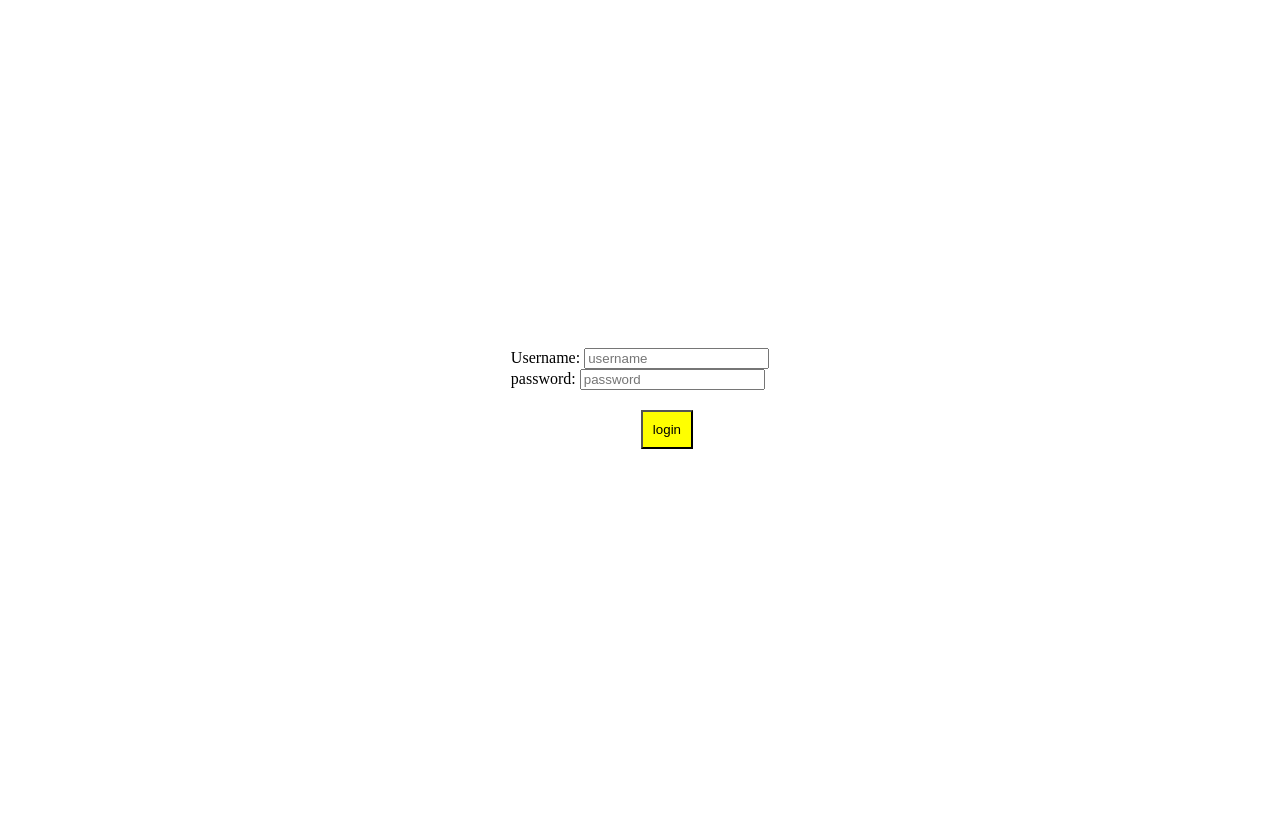
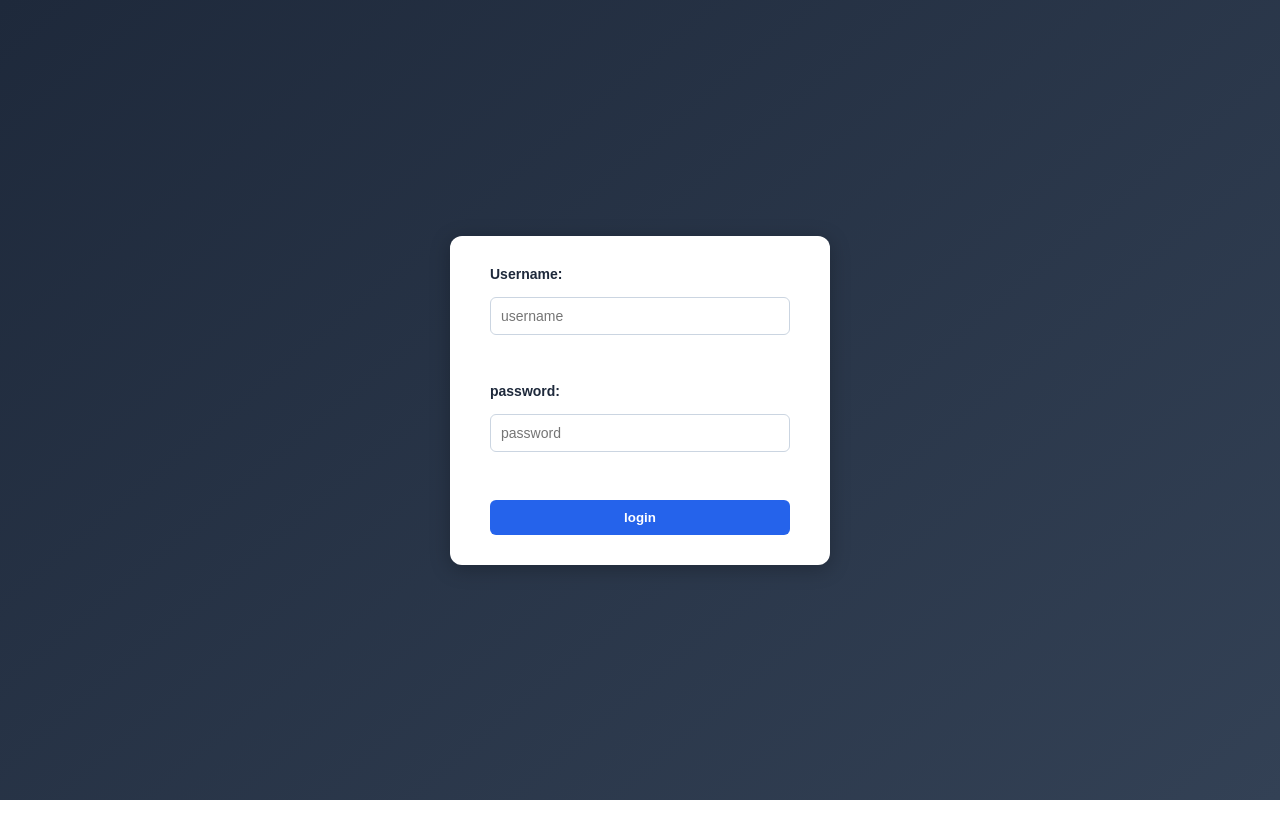
Before and after one commit to saidxp/graphql, a plain HTML site: page static/index.html in a window 1280 px wide. Drawn offline with Linux system fonts and the light colour scheme.

Commit message:
grapheql

```diff
--- /dev/null
+++ b/static/buildheader.js
@@ -0,0 +1,21 @@
+export function buildheader(name, lat, lev) {
+        const link = document.createElement("link");
+    link.rel = "stylesheet";
+    link.href = "css/style.css";
+    document.head.appendChild(link);
+    let out = document.createElement("button")
+    out.id = "logout"
+    out.className = "out"
+    out.innerText = "logout"
+    let header = document.getElementById("header")
+    header.appendChild(out)
+    let userName = document.getElementById('name')
+    userName.innerHTML = ""
+    let lastName = document.getElementById('lastname')
+    lastName.innerHTML = ""
+    let level = document.getElementById('level')
+    level.innerHTML = ""
+    userName.innerText = `${name}`
+    lastName.innerText = `${lat}`
+    level.innerText = `Level : ${lev}`
+}
--- /dev/null
+++ b/static/css/login.css
@@ -0,0 +1,60 @@
+/* Reset default margin/padding */
+html, body {
+  margin: 0;
+  padding: 0;
+  height: 100%;
+}
+.login_container {
+  display: flex;
+  justify-content: center;
+  align-items: center;
+  height: 100vh;
+
+  background: linear-gradient(140deg, #1e293b, #334155);
+  font-family: Arial, sans-serif;
+}
+
+.login_container #formlogin {
+  display: flex;
+  flex-direction: column;
+  gap: 15px;
+  background: #ffffff;
+  padding: 30px 40px;
+  border-radius: 12px;
+  box-shadow: 0px 4px 20px rgba(0, 0, 0, 0.25);
+  width: 300px;
+}
+
+.login_container label {
+  font-size: 14px;
+  font-weight: 600;
+  color: #1e293b;
+}
+
+.login_container input {
+  padding: 10px;
+  border: 1px solid #cbd5e1;
+  border-radius: 6px;
+  font-size: 14px;
+}
+
+.login_container input:focus {
+  border-color: #2563eb;
+  outline: none;
+  box-shadow: 0 0 0 2px rgba(37, 99, 235, 0.2);
+}
+
+.login_container button {
+  padding: 10px;
+  background: #2563eb;
+  border: none;
+  border-radius: 6px;
+  color: white;
+  font-weight: bold;
+  cursor: pointer;
+  transition: background 0.2s ease;
+}
+
+.login_container button:hover {
+  background: #1d4ed8;
+}
--- /dev/null
+++ b/static/css/style.css
@@ -0,0 +1,50 @@
+html, body {
+  margin: 0;
+  padding: 0;
+  height: 100%;
+}
+#header {
+  display: flex;
+  justify-content: space-between; /* space between user info and logout */
+  align-items: center;
+  padding: 10px 20px;
+  background: #1e293b; /* dark slate */
+  color: #ffffff;
+  font-family: Arial, sans-serif;
+  border-bottom: 2px solid #334155;
+}
+
+#header .user-info {
+  display: flex;
+  flex-direction: column; /* stack name, last name, and level vertically */
+  gap: 4px;
+}
+
+#header .user-info div {
+  font-size: 14px;
+}
+
+#header #name {
+  font-weight: bold;
+  font-size: 16px;
+}
+
+#header #level {
+  color: #facc15; /* yellow highlight */
+  font-weight: 500;
+}
+
+#logout.out {
+  padding: 6px 12px;
+  background: #ef4444;
+  border: none;
+  border-radius: 6px;
+  color: white;
+  cursor: pointer;
+  font-size: 14px;
+  transition: background 0.2s ease;
+}
+
+#logout.out:hover {
+  background: #dc2626;
+}
--- a/static/index.html
+++ b/static/index.html
@@ -3,17 +3,18 @@
 <head>
     <meta charset="UTF-8">
     <meta name="viewport" content="width=device-width, initial-scale=1.0">
-    <title>Login Page</title>
+     <title>Login Page</title>
     <link rel="icon" href="data:," />
 </head>
 
 <body>
-    <div class = "user">
-    <div id = "name" > </div>
+    <div id = "header"  >
+     <div id = "name" > </div>
     <div id = "lastname" > </div>
-    <div id = "level"> </div>
+    <div id = "level" > </div>
     </div>
-    <div id = "main-container" >
+    <div id = "login" class= "login_container" >
+    </div>
     </div>
     <script type="module" src="main.js"></script>
 </body>
--- a/static/login.js
+++ b/static/login.js
@@ -1,16 +1,15 @@
 export function loginpage() {
     // Her I Will Create it
-    // container for styling loig
-    const stylediv = document.createElement('div')
-    stylediv.style.display = "flex"
-    stylediv.style.justifyContent = "center"
-    stylediv.style.alignItems = "center"
-    stylediv.style.height = "100vh"
-    //stylediv.style.position = "center"
-    const divMain = document.getElementById('main-container')
-    divMain.innerHTML = ""
-    // ther form !!
-    //const logForm = document.createElement('div')
+    // container for styling login
+
+    //
+    const link = document.createElement("link");
+    link.rel = "stylesheet";
+    link.href = "/css/login.css";
+    document.head.appendChild(link);
+
+    const container = document.getElementById('login')
+
     const form = document.createElement('form')
     form.id = "formlogin"
     // The Input UserName !
@@ -35,10 +34,6 @@ export function loginpage() {
     // Her i will add the submit buthon
     const submit = document.createElement('button')
     submit.type = "submit"
-    submit.style.padding = "10px"
-    submit.style.margin = "20px"
-    submit.style.marginLeft = "130px"
-    submit.style.backgroundColor = "yellow"
     submit.textContent = "login"
     // Her i will  add children to ther father !!
     form.append(userLabel, nameinput, document.createElement("br"))
@@ -46,8 +41,9 @@ export function loginpage() {
     form.appendChild(submit)
     // Undefined ??!
     //Console.log(i)
-    divMain.appendChild(form)
-    stylediv.append(divMain)
-    document.body.append(stylediv)
+    container.appendChild(form)
+
+    // Her Is The Style Div
+    //container.append(divMain)
     return { form, nameinput, password };
 }
--- a/static/profile.js
+++ b/static/profile.js
@@ -1,4 +1,5 @@
 import { user } from "/query.js"
+import { buildheader } from "/buildheader.js"
 
 export async function BuildProfile(token) {
 
@@ -16,30 +17,20 @@ export async function BuildProfile(token) {
 
   const json = await res.json();
   console.log("----------->")
-  console.log(json.data.user?.[0]);
+  console.log(json.data.transaction[0].amount);
+  let lev = json.data.transaction[0].amount
   let name = json.data.user?.[0].firstName
   let lat = json.data.user?.[0].lastName
-  let lev = parseFloat(json.data.user?.[0].auditRatio.toFixed(1))
+  // Her I Will Call Every Function to build something in the page profile !!
+
+  // her i will call funciton to build header !!
+  buildheader(name,lat,lev)
+
+  let rat = parseFloat(json.data.user?.[0].auditRatio.toFixed(1))
     //parseFloat(num.toFixed(1));
   console.log("-*------------>", name)
   let container = document.getElementById("formlogin")
   if (container) {
     container.remove()
   }
-  // <<======>>
-  let userName = document.getElementById('name')
-  userName.innerHTML = ""
-  let lastName = document.getElementById('lastname')
-  lastName.innerHTML = ""
-  let level = document.getElementById('level')
-  level.innerHTML = ""
-  // <<=====>>
-  console.log(userName)
-  console.log(lastName)
-  console.log(level)
-  userName.innerText = `${name}`
-  lastName.innerText = `${lat}`
-  level.innerHTML = `${lev}`
-  let last = document.getElementById('lastname')
-
 }
--- a/static/query.js
+++ b/static/query.js
@@ -2,15 +2,20 @@
 
 // <===========> \\
 export const user = `
- {
+query {
   user {
     firstName
     lastName
     auditRatio
   }
-    transaction(
-    where: {_and: [{type: {_eq: "level"}}, {event: {object: {name: {_eq: "Module"}}}}]}
-    order_by: {amount: desc}
+  transaction(
+    where: {
+      _and: [
+        { type: { _eq: "level" } },
+        { event: { object: { name: { _eq: "Module" } } } }
+      ]
+    }
+    order_by: { amount: desc }
     limit: 1
   ) {
     amount
```
Also changed, not shown: 1 other file.
